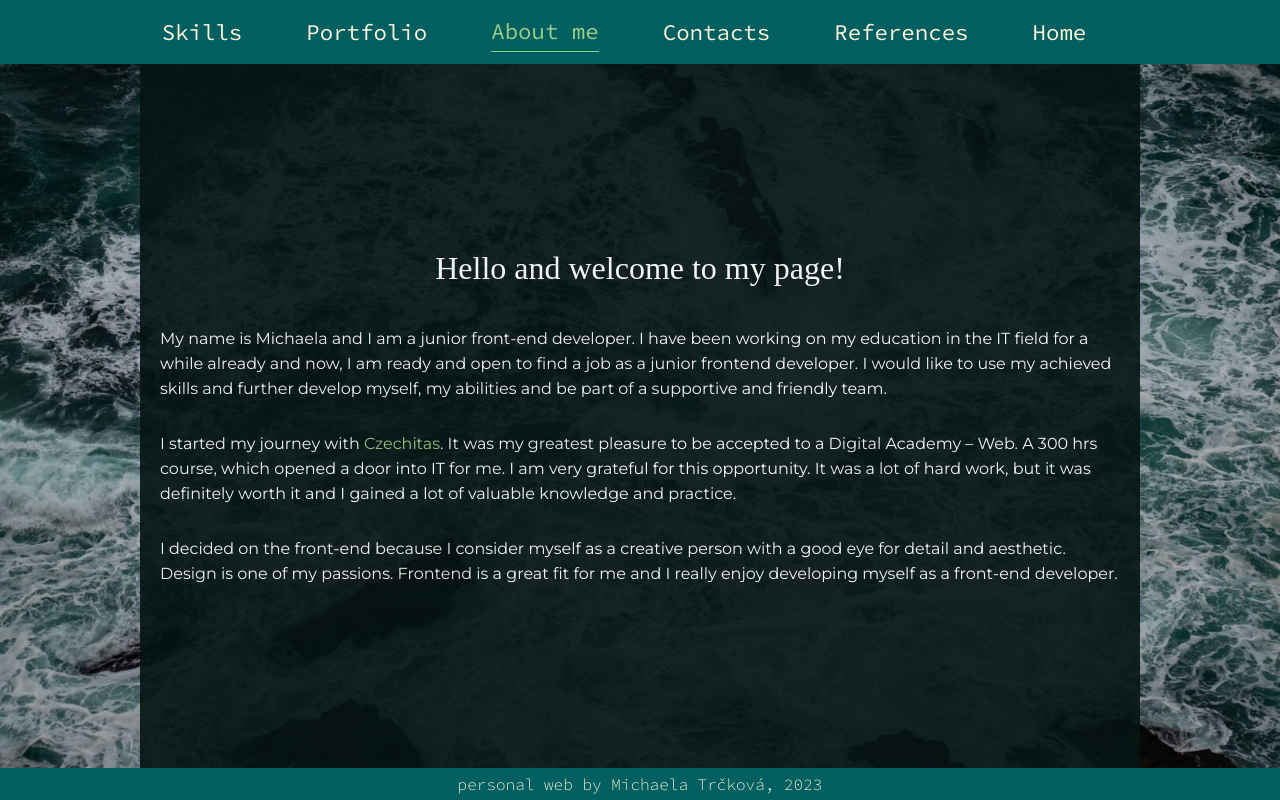
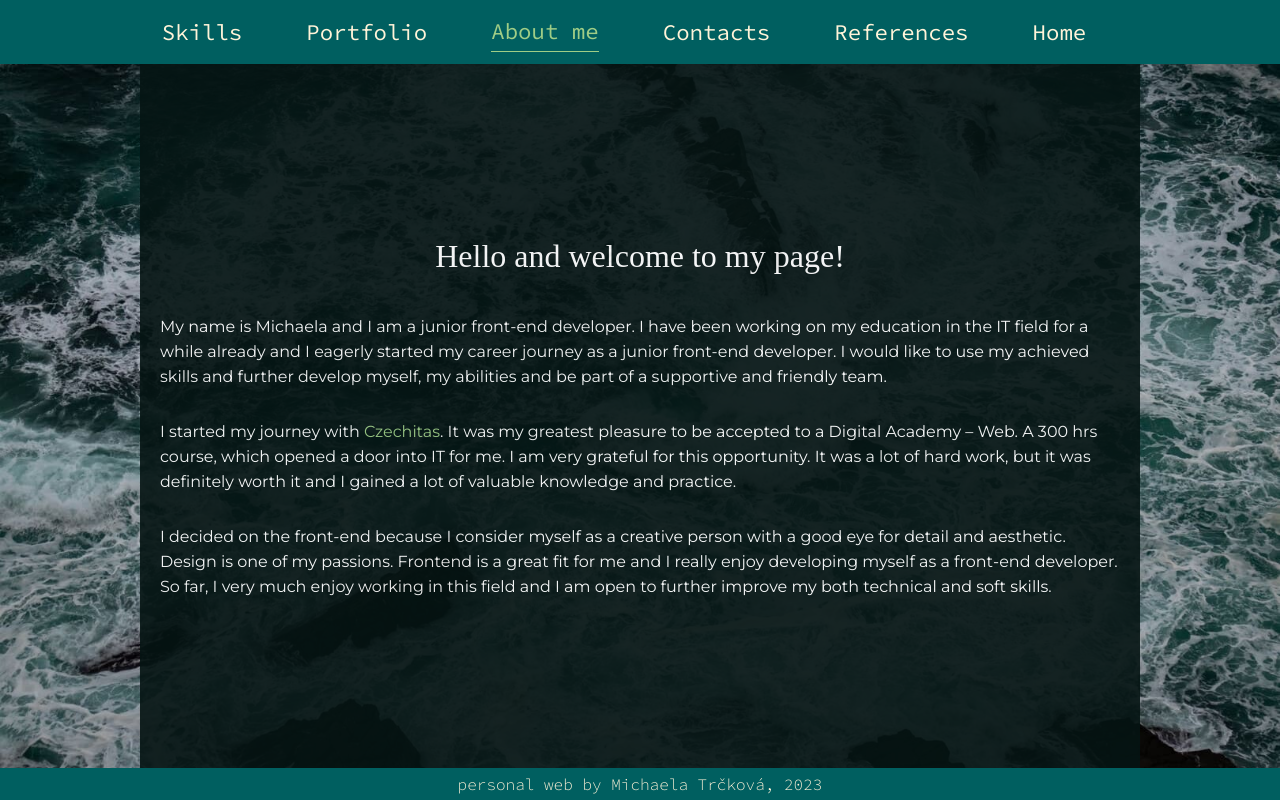
Before and after one commit to michaelamitr/personal-web-michaela-trckova, a React app: page /about-me in a window 1280 px wide. Built offline with nearby package versions, Linux system fonts and the light colour scheme; a web font is replaced by a local one.

Commit message:
about me page text update

```diff
--- a/src/pages/Aboutme/aboutme.jsx
+++ b/src/pages/Aboutme/aboutme.jsx
@@ -8,8 +8,8 @@ export const AboutMe = () => {
         <h2>Hello and welcome to my page!</h2>
         <p className="about-me__text">
           My name is Michaela and I am a junior front-end developer. I have been
-          working on my education in the IT field for a while already and now, I
-          am ready and open to find a job as a junior frontend developer. I
+          working on my education in the IT field for a while already and I
+          eagerly started my career journey as a junior front-end developer. I
           would like to use my achieved skills and further develop myself, my
           abilities and be part of a supportive and friendly team.
         </p>
@@ -32,7 +32,9 @@ export const AboutMe = () => {
           I decided on the front-end because I consider myself as a creative
           person with a good eye for detail and aesthetic. Design is one of my
           passions. Frontend is a great fit for me and I really enjoy developing
-          myself as a front-end developer.
+          myself as a front-end developer. So far, I very much enjoy working in
+          this field and I am open to further improve my both technical and soft
+          skills.
         </p>
       </div>
     </section>
```
